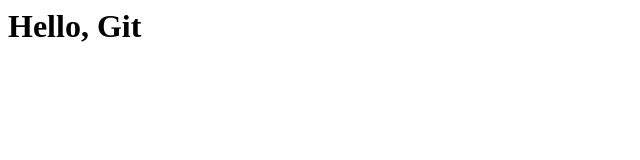
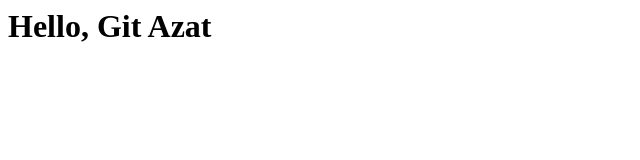
Before and after one commit to AzatBayburin336/git-project, a plain HTML site: page index.html in a window 1280 px wide. Shown: the whole page, without its empty margins (0-640 px from the left). Drawn offline with Linux system fonts and the light colour scheme.

Commit message:
Wrong Comiit

```diff
--- a/index.html
+++ b/index.html
@@ -1 +1 @@
-<h1>Hello, Git</h1>
+<h1>Hello, Git Azat</h1>
```
